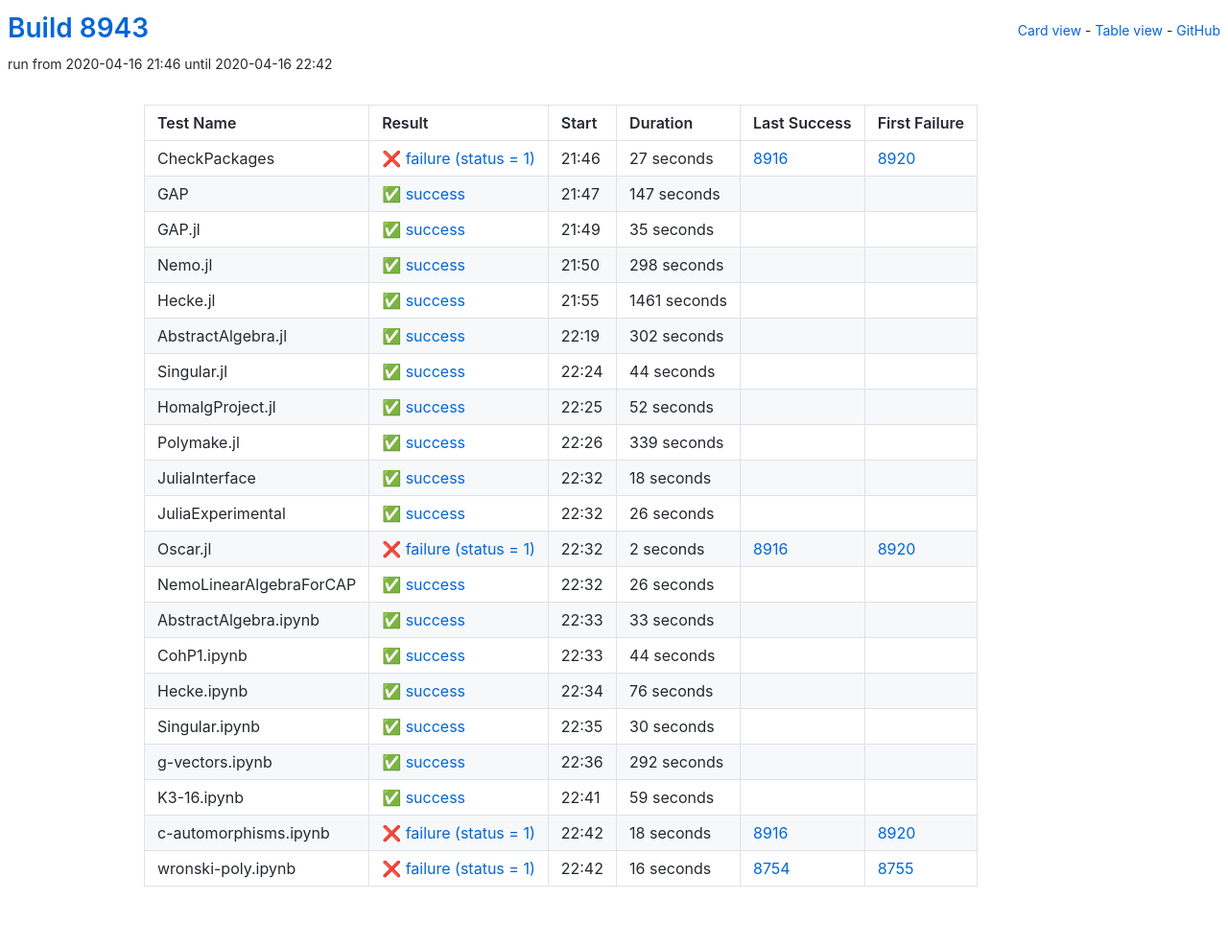
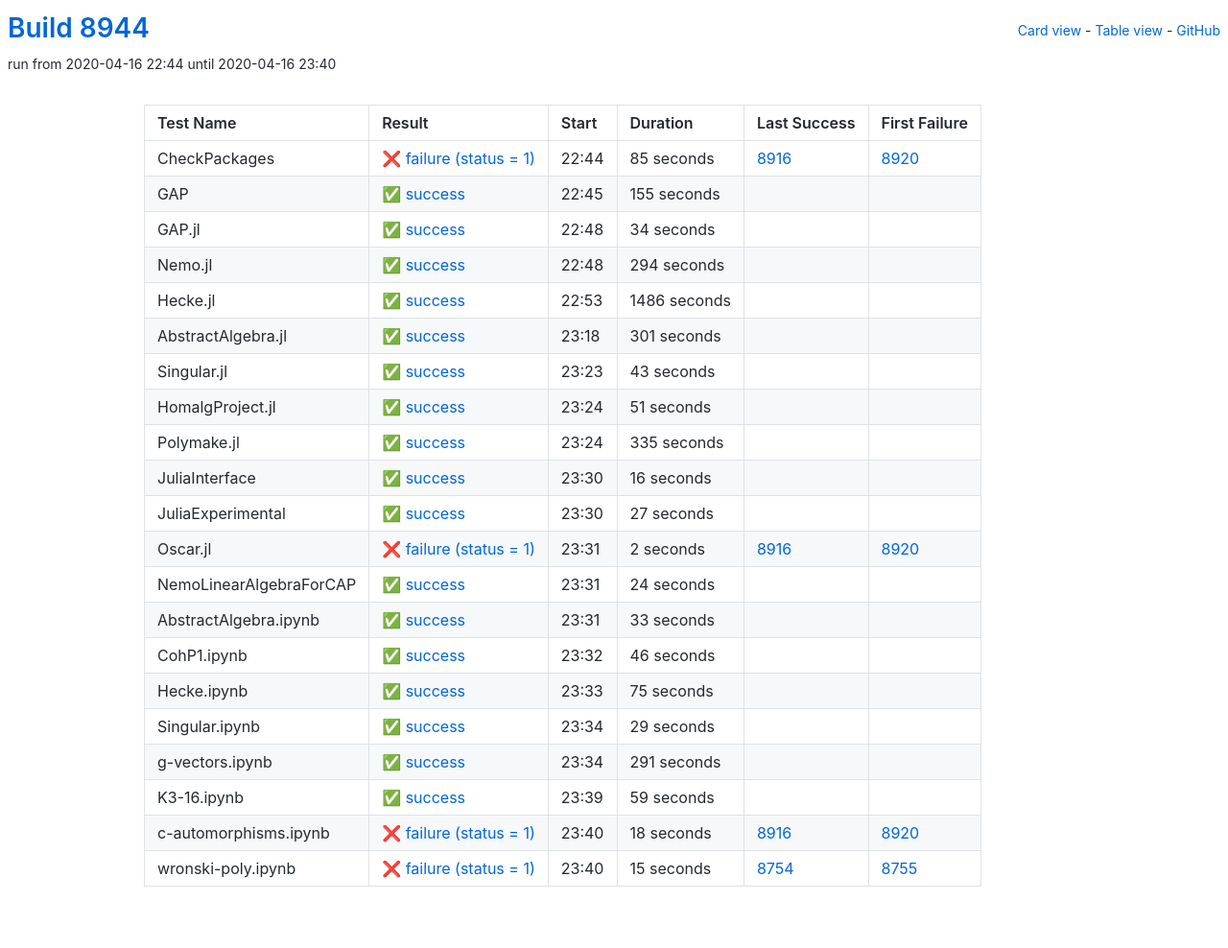
Before and after one commit to oscar-system/oscar-ci-status, a Jekyll site: the page built from table.html, in a window 1280 px wide. Shown: the whole page at 96% size. Built offline with Jekyll 4.4.1, drawn with Linux system fonts in a browser that asks for light colours.

Commit message:
Build 8944

```diff
--- a/_data/ci.yml
+++ b/_data/ci.yml
@@ -1,126 +1,126 @@
-build: 8943
-build_url: https://oscarci.mathematik.uni-kl.de/job/oscar/8943/
+build: 8944
+build_url: https://oscarci.mathematik.uni-kl.de/job/oscar/8944/
 job: oscar
 tests:
-- duration: 27
+- duration: 85
   exitcode: 1
   first_failure: 8920
   first_failure_url: https://oscarci.mathematik.uni-kl.de/job/oscar/8920/
   last_success: 8916
   last_success_url: https://oscarci.mathematik.uni-kl.de/job/oscar/8916/
-  log: https://oscarci.mathematik.uni-kl.de/job/oscar/8943/artifact/logs/build-8943/CheckPackages.log
+  log: https://oscarci.mathematik.uni-kl.de/job/oscar/8944/artifact/logs/build-8944/CheckPackages.log
   name: CheckPackages
-  start: 2020-04-16 21:46
+  start: 2020-04-16 22:44
   status: failure
   success: false
-- duration: 147
+- duration: 155
   exitcode: 0
   first_failure: false
   first_failure_url: null
   last_success: false
   last_success_url: null
-  log: https://oscarci.mathematik.uni-kl.de/job/oscar/8943/artifact/logs/build-8943/GAP.log
+  log: https://oscarci.mathematik.uni-kl.de/job/oscar/8944/artifact/logs/build-8944/GAP.log
   name: GAP
-  start: 2020-04-16 21:47
+  start: 2020-04-16 22:45
   status: success
   success: true
-- duration: 35
+- duration: 34
   exitcode: 0
   first_failure: false
   first_failure_url: null
   last_success: false
   last_success_url: null
-  log: https://oscarci.mathematik.uni-kl.de/job/oscar/8943/artifact/logs/build-8943/GAP.jl.log
+  log: https://oscarci.mathematik.uni-kl.de/job/oscar/8944/artifact/logs/build-8944/GAP.jl.log
   name: GAP.jl
-  start: 2020-04-16 21:49
+  start: 2020-04-16 22:48
   status: success
   success: true
-- duration: 298
+- duration: 294
   exitcode: 0
   first_failure: false
   first_failure_url: null
   last_success: false
   last_success_url: null
-  log: https://oscarci.mathematik.uni-kl.de/job/oscar/8943/artifact/logs/build-8943/Nemo.jl.log
+  log: https://oscarci.mathematik.uni-kl.de/job/oscar/8944/artifact/logs/build-8944/Nemo.jl.log
   name: Nemo.jl
-  start: 2020-04-16 21:50
+  start: 2020-04-16 22:48
   status: success
   success: true
-- duration: 1461
+- duration: 1486
   exitcode: 0
   first_failure: false
   first_failure_url: null
   last_success: false
   last_success_url: null
-  log: https://oscarci.mathematik.uni-kl.de/job/oscar/8943/artifact/logs/build-8943/Hecke.jl.log
+  log: https://oscarci.mathematik.uni-kl.de/job/oscar/8944/artifact/logs/build-8944/Hecke.jl.log
   name: Hecke.jl
-  start: 2020-04-16 21:55
+  start: 2020-04-16 22:53
   status: success
   success: true
-- duration: 302
+- duration: 301
   exitcode: 0
   first_failure: false
   first_failure_url: null
   last_success: false
   last_success_url: null
-  log: https://oscarci.mathematik.uni-kl.de/job/oscar/8943/artifact/logs/build-8943/AbstractAlgebra.jl.log
+  log: https://oscarci.mathematik.uni-kl.de/job/oscar/8944/artifact/logs/build-8944/AbstractAlgebra.jl.log
   name: AbstractAlgebra.jl
-  start: 2020-04-16 22:19
+  start: 2020-04-16 23:18
   status: success
   success: true
-- duration: 44
+- duration: 43
   exitcode: 0
   first_failure: false
   first_failure_url: null
   last_success: false
   last_success_url: null
-  log: https://oscarci.mathematik.uni-kl.de/job/oscar/8943/artifact/logs/build-8943/Singular.jl.log
+  log: https://oscarci.mathematik.uni-kl.de/job/oscar/8944/artifact/logs/build-8944/Singular.jl.log
   name: Singular.jl
-  start: 2020-04-16 22:24
+  start: 2020-04-16 23:23
   status: success
   success: true
-- duration: 52
+- duration: 51
   exitcode: 0
   first_failure: false
   first_failure_url: null
   last_success: false
   last_success_url: null
-  log: https://oscarci.mathematik.uni-kl.de/job/oscar/8943/artifact/logs/build-8943/HomalgProject.jl.log
+  log: https://oscarci.mathematik.uni-kl.de/job/oscar/8944/artifact/logs/build-8944/HomalgProject.jl.log
   name: HomalgProject.jl
-  start: 2020-04-16 22:25
+  start: 2020-04-16 23:24
   status: success
   success: true
-- duration: 339
+- duration: 335
   exitcode: 0
   first_failure: false
   first_failure_url: null
   last_success: false
   last_success_url: null
-  log: https://oscarci.mathematik.uni-kl.de/job/oscar/8943/artifact/logs/build-8943/Polymake.jl.log
+  log: https://oscarci.mathematik.uni-kl.de/job/oscar/8944/artifact/logs/build-8944/Polymake.jl.log
   name: Polymake.jl
-  start: 2020-04-16 22:26
+  start: 2020-04-16 23:24
   status: success
   success: true
-- duration: 18
+- duration: 16
   exitcode: 0
   first_failure: false
   first_failure_url: null
   last_success: false
   last_success_url: null
-  log: https://oscarci.mathematik.uni-kl.de/job/oscar/8943/artifact/logs/build-8943/JuliaInterface.log
+  log: https://oscarci.mathematik.uni-kl.de/job/oscar/8944/artifact/logs/build-8944/JuliaInterface.log
   name: JuliaInterface
-  start: 2020-04-16 22:32
+  start: 2020-04-16 23:30
   status: success
   success: true
-- duration: 26
+- duration: 27
   exitcode: 0
   first_failure: false
   first_failure_url: null
   last_success: false
   last_success_url: null
-  log: https://oscarci.mathematik.uni-kl.de/job/oscar/8943/artifact/logs/build-8943/JuliaExperimental.log
+  log: https://oscarci.mathematik.uni-kl.de/job/oscar/8944/artifact/logs/build-8944/JuliaExperimental.log
   name: JuliaExperimental
-  start: 2020-04-16 22:32
+  start: 2020-04-16 23:30
   status: success
   success: true
 - duration: 2
@@ -129,20 +129,20 @@ tests:
   first_failure_url: https://oscarci.mathematik.uni-kl.de/job/oscar/8920/
   last_success: 8916
   last_success_url: https://oscarci.mathematik.uni-kl.de/job/oscar/8916/
-  log: https://oscarci.mathematik.uni-kl.de/job/oscar/8943/artifact/logs/build-8943/Oscar.jl.log
+  log: https://oscarci.mathematik.uni-kl.de/job/oscar/8944/artifact/logs/build-8944/Oscar.jl.log
   name: Oscar.jl
-  start: 2020-04-16 22:32
+  start: 2020-04-16 23:31
   status: failure
   success: false
-- duration: 26
+- duration: 24
   exitcode: 0
   first_failure: false
   first_failure_url: null
   last_success: false
   last_success_url: null
-  log: https://oscarci.mathematik.uni-kl.de/job/oscar/8943/artifact/logs/build-8943/NemoLinearAlgebraForCAP.log
+  log: https://oscarci.mathematik.uni-kl.de/job/oscar/8944/artifact/logs/build-8944/NemoLinearAlgebraForCAP.log
   name: NemoLinearAlgebraForCAP
-  start: 2020-04-16 22:32
+  start: 2020-04-16 23:31
   status: success
   success: true
 - duration: 33
@@ -151,53 +151,53 @@ tests:
   first_failure_url: null
   last_success: false
   last_success_url: null
-  log: https://oscarci.mathematik.uni-kl.de/job/oscar/8943/artifact/logs/build-8943/AbstractAlgebra.ipynb.log
+  log: https://oscarci.mathematik.uni-kl.de/job/oscar/8944/artifact/logs/build-8944/AbstractAlgebra.ipynb.log
   name: AbstractAlgebra.ipynb
-  start: 2020-04-16 22:33
+  start: 2020-04-16 23:31
   status: success
   success: true
-- duration: 44
+- duration: 46
   exitcode: 0
   first_failure: false
   first_failure_url: null
   last_success: false
   last_success_url: null
-  log: https://oscarci.mathematik.uni-kl.de/job/oscar/8943/artifact/logs/build-8943/CohP1.ipynb.log
+  log: https://oscarci.mathematik.uni-kl.de/job/oscar/8944/artifact/logs/build-8944/CohP1.ipynb.log
   name: CohP1.ipynb
-  start: 2020-04-16 22:33
+  start: 2020-04-16 23:32
   status: success
   success: true
-- duration: 76
+- duration: 75
   exitcode: 0
   first_failure: false
   first_failure_url: null
   last_success: false
   last_success_url: null
-  log: https://oscarci.mathematik.uni-kl.de/job/oscar/8943/artifact/logs/build-8943/Hecke.ipynb.log
+  log: https://oscarci.mathematik.uni-kl.de/job/oscar/8944/artifact/logs/build-8944/Hecke.ipynb.log
   name: Hecke.ipynb
-  start: 2020-04-16 22:34
+  start: 2020-04-16 23:33
   status: success
   success: true
-- duration: 30
+- duration: 29
   exitcode: 0
   first_failure: false
   first_failure_url: null
   last_success: false
   last_success_url: null
-  log: https://oscarci.mathematik.uni-kl.de/job/oscar/8943/artifact/logs/build-8943/Singular.ipynb.log
+  log: https://oscarci.mathematik.uni-kl.de/job/oscar/8944/artifact/logs/build-8944/Singular.ipynb.log
   name: Singular.ipynb
-  start: 2020-04-16 22:35
+  start: 2020-04-16 23:34
   status: success
   success: true
-- duration: 292
+- duration: 291
   exitcode: 0
   first_failure: false
   first_failure_url: null
   last_success: false
   last_success_url: null
-  log: https://oscarci.mathematik.uni-kl.de/job/oscar/8943/artifact/logs/build-8943/g-vectors.ipynb.log
+  log: https://oscarci.mathematik.uni-kl.de/job/oscar/8944/artifact/logs/build-8944/g-vectors.ipynb.log
   name: g-vectors.ipynb
-  start: 2020-04-16 22:36
+  start: 2020-04-16 23:34
   status: success
   success: true
 - duration: 59
@@ -206,9 +206,9 @@ tests:
   first_failure_url: null
   last_success: false
   last_success_url: null
-  log: https://oscarci.mathematik.uni-kl.de/job/oscar/8943/artifact/logs/build-8943/K3-16.ipynb.log
+  log: https://oscarci.mathematik.uni-kl.de/job/oscar/8944/artifact/logs/build-8944/K3-16.ipynb.log
   name: K3-16.ipynb
-  start: 2020-04-16 22:41
+  start: 2020-04-16 23:39
   status: success
   success: true
 - duration: 18
@@ -217,19 +217,19 @@ tests:
   first_failure_url: https://oscarci.mathematik.uni-kl.de/job/oscar/8920/
   last_success: 8916
   last_success_url: https://oscarci.mathematik.uni-kl.de/job/oscar/8916/
-  log: https://oscarci.mathematik.uni-kl.de/job/oscar/8943/artifact/logs/build-8943/c-automorphisms.ipynb.log
+  log: https://oscarci.mathematik.uni-kl.de/job/oscar/8944/artifact/logs/build-8944/c-automorphisms.ipynb.log
   name: c-automorphisms.ipynb
-  start: 2020-04-16 22:42
+  start: 2020-04-16 23:40
   status: failure
   success: false
-- duration: 16
+- duration: 15
   exitcode: 1
   first_failure: 8755
   first_failure_url: https://oscarci.mathematik.uni-kl.de/job/oscar/8755/
   last_success: 8754
   last_success_url: https://oscarci.mathematik.uni-kl.de/job/oscar/8754/
-  log: https://oscarci.mathematik.uni-kl.de/job/oscar/8943/artifact/logs/build-8943/wronski-poly.ipynb.log
+  log: https://oscarci.mathematik.uni-kl.de/job/oscar/8944/artifact/logs/build-8944/wronski-poly.ipynb.log
   name: wronski-poly.ipynb
-  start: 2020-04-16 22:42
+  start: 2020-04-16 23:40
   status: failure
   success: false
```
Also changed, not shown: README.md.
